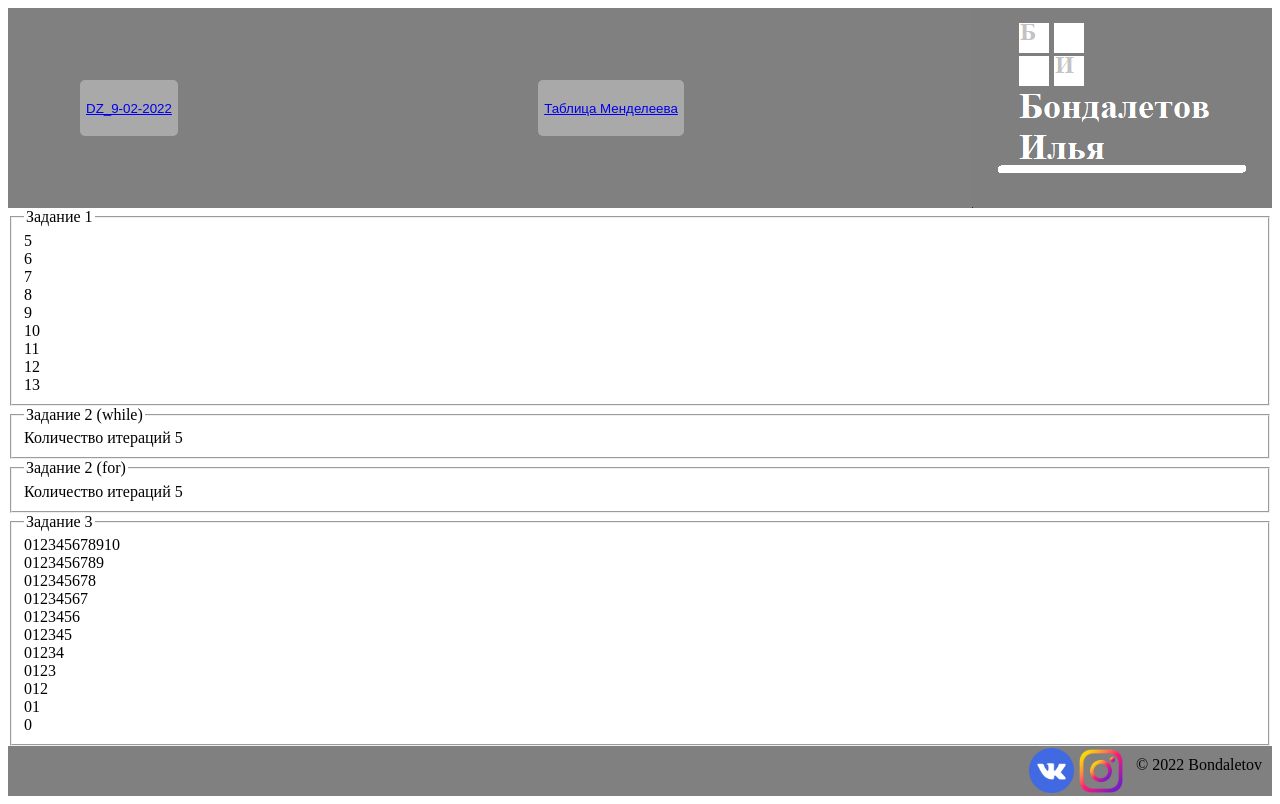
After one commit to Bondaletov56/Bondaletov_ILya, a PHP site: page /cikl.php in a window 1280 px wide. The commit adds this page. Run offline with PHP 8.4, Linux system fonts and the light colour scheme.

Commit message:
9-02-2022

```diff
--- /dev/null
+++ b/cikl.php
@@ -0,0 +1,84 @@
+<!doctype html>
+<html lang="en">
+<head>
+    <meta charset="UTF-8">
+    <meta name="viewport"
+          content="width=device-width, user-scalable=no, initial-scale=1.0, maximum-scale=1.0, minimum-scale=1.0">
+    <meta http-equiv="X-UA-Compatible" content="ie=edge">
+    <title>Document</title>
+    <link rel="stylesheet" type="text/css" href="styles/style.css">
+    <?
+    $t = date('H');
+    if ($t >= 20 or $t < 8)
+    {
+        ?>
+        <link rel="stylesheet" type="text/css" href="styles/styles_hight.css">
+        <?
+    }
+    ?>
+</head>
+<body>
+<?
+require "header.php";
+?>
+<main>
+    <form>
+        <fieldset>
+            <legend>Задание 1</legend>
+            <?
+            for ($i1=5; $i1<=13; $i1++){
+                echo $i1 . "<br>";
+            }
+            ?>
+        </fieldset>
+    </form>
+    <form>
+        <fieldset>
+            <legend>Задание 2 (while)</legend>
+            <?
+            $num = 1000;
+            $it = 0;
+            while ($num>50){
+                $num = ($num/2);
+                $it = ++$it;
+            }
+            echo "Количество итераций" . " " . $it;
+            ?>
+        </fieldset>
+    </form>
+    <form>
+        <fieldset>
+            <legend>Задание 2 (for)</legend>
+            <?
+            $num = 1000;
+            $it = 0;
+            for($num; $num>50;){
+                $num = ($num/2);
+                $num = --$num;
+                $it = ++$it;
+            }
+            echo "Количество итераций" . " " . $it;
+            ?>
+        </fieldset>
+    </form>
+    <form>
+        <fieldset>
+            <legend>Задание 3</legend>
+            <?
+            for ($i = 0; $i <= 10; $i++) {
+                for ($i3 = 0; $i3 <= (10 - $i); $i3++) {
+                    echo $i3;
+                }
+                ?>
+                <br>
+            <?
+            }
+            ?>
+        </fieldset>
+    </form>
+</main>
+<?
+require "footer.php";
+?>
+</body>
+</html>
--- /dev/null
+++ b/footer.php
@@ -0,0 +1,19 @@
+<!doctype html>
+<html lang="en">
+<head>
+    <meta charset="UTF-8">
+    <meta name="viewport"
+          content="width=device-width, user-scalable=no, initial-scale=1.0, maximum-scale=1.0, minimum-scale=1.0">
+    <meta http-equiv="X-UA-Compatible" content="ie=edge">
+    <title>Document</title>
+</head>
+<body>
+    <footer class="footer">
+        <section class="flex_footer">
+            <div class="copy" ><font>© 2022 Bondaletov</font></div>
+            <img class="img_inst" src="images/inst.png" alt="inst" width="50" height="50">
+            <img class="img_vk" src="images/vk.png" alt="vk" width="45" height="45">
+        </section>
+</footer>
+</body>
+</html>
--- /dev/null
+++ b/header.php
@@ -0,0 +1,19 @@
+<!doctype html>
+<html lang="en">
+<head>
+    <meta charset="UTF-8">
+    <meta name="viewport"
+          content="width=device-width, user-scalable=no, initial-scale=1.0, maximum-scale=1.0, minimum-scale=1.0">
+    <meta http-equiv="X-UA-Compatible" content="ie=edge">
+    <title>Document</title>
+</head>
+<body>
+    <header class="header">
+        <section class="flex_menu">
+            <img class="logo" src="images/Bi_300_200.png" alt="Нет рисунка">
+            <button class="tab" type="button" name="Tab"><a href="table.html">Таблица Менделеева</a></button>
+            <button class="tab" type="button" name="Tab"><a href="cikl.php">DZ_9-02-2022</a></button>
+        </section>
+    </header>
+</body>
+</html>
--- a/styles/style.css
+++ b/styles/style.css
@@ -168,3 +168,19 @@
         grid-column-gap: 20px;
     }
 }
+.footer{
+    width: 100%;
+    height: 50px;
+    background-color: gray;
+}
+.copy{
+    float: right;
+    margin: 10px;
+}
+.img_inst{
+    float: right;
+}
+.img_vk{
+    float: right;
+    margin: 2px;
+}
--- a/styles/styles_hight.css
+++ b/styles/styles_hight.css
@@ -4,3 +4,9 @@
 .main {
     background-color: dimgray;
 }
+.footer{
+    background-color: black;
+}
+.copy{
+    color: firebrick;
+}
```
Also changed, not shown: index.php (+11 -11 lines), images/inst.png (added), images/vk.png (added).
